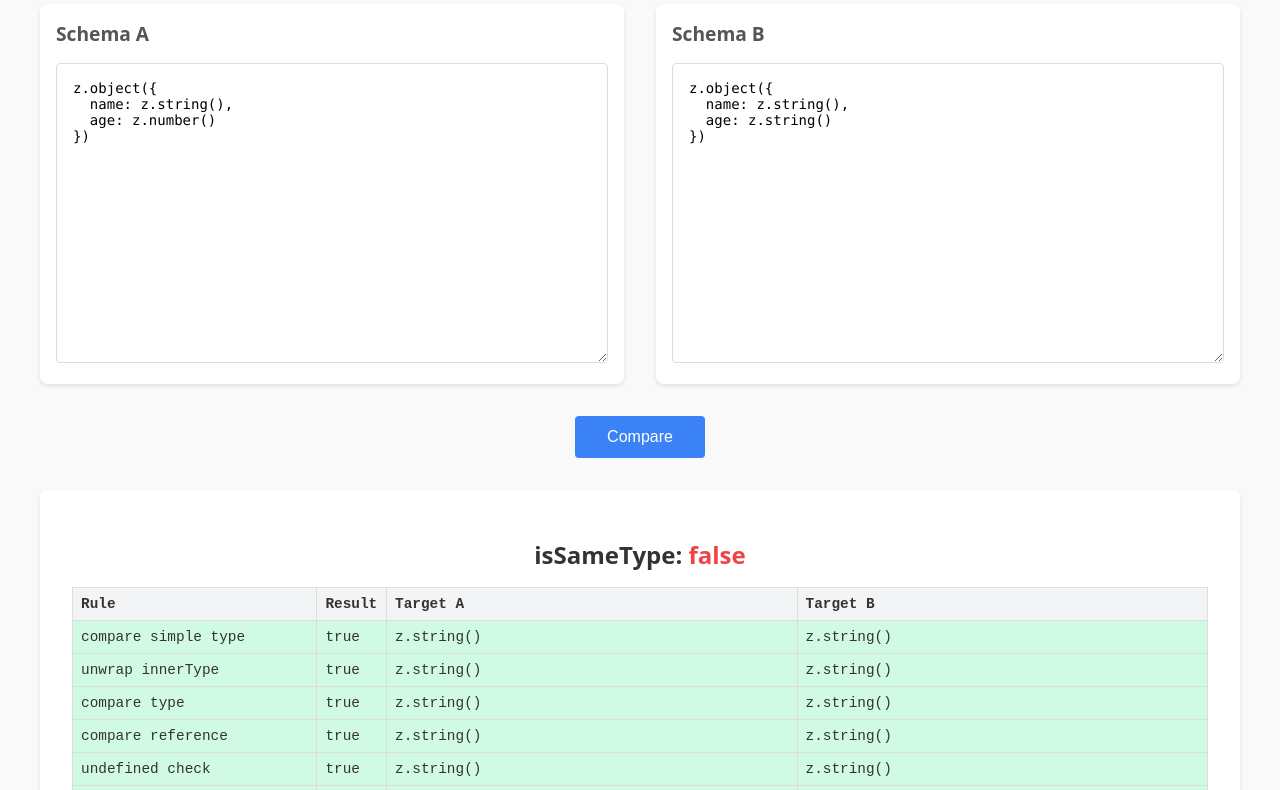
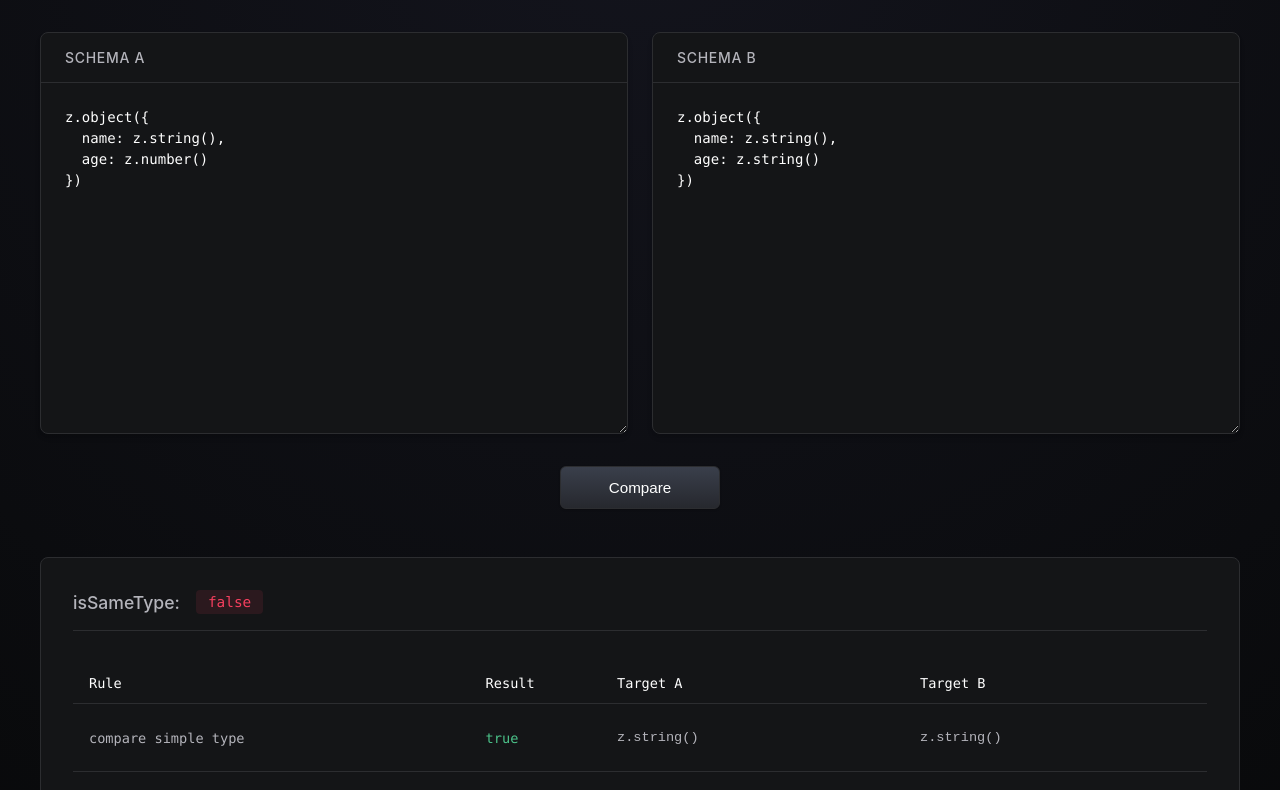
Before and after one commit to lawvs/zod-compare, a website built with Vite: page playground/index.html in a window 1280 px wide. Shown: the part 124-914 px from the top of the page. Built offline with nearby package versions, Linux system fonts and the light colour scheme.

Commit message:
feat(playground): redesign UI

```diff
--- a/playground/index.html
+++ b/playground/index.html
@@ -37,7 +37,7 @@ z.object({
         <div class="result-item">
           <strong>isSameType:</strong> <span id="isSameTypeResult">-</span>
         </div>
-        <div class="result-item" hidden>
+        <div class="result-item" style="display: none">
           <strong>isCompatibleType:</strong>
           <span id="isCompatibleTypeResult">-</span>
         </div>
--- a/playground/main.ts
+++ b/playground/main.ts
@@ -28,7 +28,10 @@ function evaluateSchema(code: string) {
 }
 
 function compare() {
-  if (errorDiv) errorDiv.textContent = "";
+  if (errorDiv) {
+    errorDiv.textContent = "";
+    errorDiv.style.display = "none";
+  }
   if (debugDiv) debugDiv.textContent = "";
   if (isSameTypeResult) {
     isSameTypeResult.textContent = "-";
@@ -73,8 +76,8 @@ function compare() {
             <tr class="${s.result ? "pass" : "fail"}">
               <td>${s.name}</td>
               <td>${s.result}</td>
-              <td>${zodToString(s.target[0])}</td>
-              <td>${zodToString(s.target[1])}</td>
+              <td><pre>${zodToString(s.target[0], { format: true })}</pre></td>
+              <td><pre>${zodToString(s.target[1], { format: true })}</pre></td>
             </tr>
           `,
             )
@@ -91,7 +94,10 @@ function compare() {
       isCompatibleTypeResult.className = compatible ? "true" : "false";
     }
   } catch (err) {
-    errorDiv.textContent = (err as Error).message;
+    if (errorDiv) {
+      errorDiv.textContent = (err as Error).message;
+      errorDiv.style.display = "block";
+    }
   }
 }
 
--- a/playground/style.css
+++ b/playground/style.css
@@ -1,136 +1,243 @@
+:root {
+  --bg-body: #08090a;
+  --bg-surface: #141517;
+  --bg-surface-hover: #1a1b1e;
+  --border-subtle: #2c2d30;
+  --border-active: #3f4145;
+  --text-primary: #ffffff;
+  --text-secondary: #b4b4bb;
+  --accent-primary: #5e6ad2;
+  --accent-hover: #6e7bf2;
+  --success: #4cc38a;
+  --error: #f43f5e;
+  --font-sans:
+    "Inter", -apple-system, BlinkMacSystemFont, "Segoe UI", Roboto, sans-serif;
+  --font-mono: "JetBrains Mono", "Fira Code", "Menlo", monospace;
+}
+
 body {
-  font-family:
-    system-ui,
-    -apple-system,
-    BlinkMacSystemFont,
-    "Segoe UI",
-    Roboto,
-    Oxygen,
-    Ubuntu,
-    Cantarell,
-    "Open Sans",
-    "Helvetica Neue",
-    sans-serif;
+  font-family: var(--font-sans);
+  background-color: var(--bg-body);
+  background-image: radial-gradient(
+    circle at 50% 0%,
+    rgba(120, 119, 198, 0.1) 0%,
+    transparent 40%
+  );
+  color: var(--text-primary);
+  margin: 0;
+  padding: 0;
+  min-height: 100vh;
+  display: flex;
+  justify-content: center;
+  -webkit-font-smoothing: antialiased;
+}
+
+#app {
+  width: 100%;
   max-width: 1200px;
-  margin: 0 auto;
-  padding: 2rem;
-  background-color: #f9f9f9;
-  color: #333;
+  padding: 3rem 2rem;
 }
 
 h1 {
   text-align: center;
-  margin-bottom: 2rem;
+  font-weight: 500;
+  font-size: 2rem;
+  margin-bottom: 3rem;
+  letter-spacing: -0.02em;
+  background: linear-gradient(to bottom right, #ffffff, #b4b4bb);
+  background-clip: text;
+  -webkit-background-clip: text;
+  -webkit-text-fill-color: transparent;
 }
 
 .container {
   display: grid;
   grid-template-columns: 1fr 1fr;
-  gap: 2rem;
+  gap: 1.5rem;
   margin-bottom: 2rem;
 }
 
 .editor-container {
-  background: white;
-  padding: 1rem;
+  background: var(--bg-surface);
+  border: 1px solid var(--border-subtle);
   border-radius: 8px;
-  box-shadow: 0 2px 4px rgba(0, 0, 0, 0.1);
+  padding: 0;
+  display: flex;
+  flex-direction: column;
+  transition: border-color 0.2s ease;
+  box-shadow:
+    0 4px 6px -1px rgba(0, 0, 0, 0.1),
+    0 2px 4px -1px rgba(0, 0, 0, 0.06);
+}
+
+.editor-container:focus-within {
+  border-color: var(--border-active);
 }
 
 h2 {
-  margin-top: 0;
-  font-size: 1.2rem;
-  color: #555;
+  margin: 0;
+  padding: 1rem 1.5rem;
+  font-size: 0.875rem;
+  font-weight: 500;
+  color: var(--text-secondary);
+  border-bottom: 1px solid var(--border-subtle);
+  text-transform: uppercase;
+  letter-spacing: 0.05em;
 }
 
 textarea {
   width: 100%;
-  height: 300px;
-  font-family: "Menlo", "Monaco", "Courier New", monospace;
+  height: 350px;
+  background: transparent;
+  color: var(--text-primary);
+  border: none;
+  padding: 1.5rem;
+  font-family: var(--font-mono);
   font-size: 14px;
-  padding: 1rem;
-  border: 1px solid #ddd;
-  border-radius: 4px;
+  line-height: 1.5;
   resize: vertical;
+  outline: none;
   box-sizing: border-box;
 }
 
 .controls {
-  text-align: center;
-  margin-bottom: 2rem;
+  display: flex;
+  justify-content: center;
+  margin-bottom: 3rem;
 }
 
 button {
-  background-color: #3b82f6;
-  color: white;
-  border: none;
-  padding: 0.75rem 2rem;
-  font-size: 1rem;
-  border-radius: 4px;
+  background: linear-gradient(180deg, #3a3f4b 0%, #26282e 100%);
+  color: var(--text-primary);
+  border: 1px solid var(--border-subtle);
+  padding: 0.75rem 3rem;
+  font-size: 0.95rem;
+  font-weight: 500;
+  border-radius: 6px;
   cursor: pointer;
-  transition: background-color 0.2s;
+  transition: all 0.2s ease;
+  box-shadow: 0 1px 2px rgba(0, 0, 0, 0.2);
 }
 
 button:hover {
-  background-color: #2563eb;
+  border-color: var(--text-secondary);
+  transform: translateY(-1px);
+  box-shadow: 0 4px 12px rgba(0, 0, 0, 0.3);
+}
+
+button:active {
+  transform: translateY(0);
 }
 
 .results {
-  background: white;
+  background: var(--bg-surface);
+  border: 1px solid var(--border-subtle);
+  border-radius: 8px;
   padding: 2rem;
-  border-radius: 8px;
-  box-shadow: 0 2px 4px rgba(0, 0, 0, 0.1);
-  text-align: center;
 }
 
 .result-item {
-  font-size: 1.5rem;
-  margin: 1rem 0;
+  display: flex;
+  align-items: center;
+  gap: 1rem;
+  font-size: 1.1rem;
+  margin-bottom: 1rem;
+  padding-bottom: 1rem;
+  border-bottom: 1px solid var(--border-subtle);
+}
+
+.result-item:last-child {
+  border-bottom: none;
+}
+
+.result-item strong {
+  color: var(--text-secondary);
+  font-weight: 500;
 }
 
 .true {
-  color: #10b981;
-  font-weight: bold;
+  color: var(--success);
+  background: rgba(76, 195, 138, 0.1);
+  padding: 0.25rem 0.75rem;
+  border-radius: 4px;
+  font-size: 0.9rem;
+  font-family: var(--font-mono);
 }
 
 .false {
-  color: #ef4444;
-  font-weight: bold;
+  color: var(--error);
+  background: rgba(244, 63, 94, 0.1);
+  padding: 0.25rem 0.75rem;
+  border-radius: 4px;
+  font-size: 0.9rem;
+  font-family: var(--font-mono);
 }
 
 .error {
-  color: #ef4444;
+  color: var(--error);
+  background: rgba(244, 63, 94, 0.05);
+  border: 1px solid rgba(244, 63, 94, 0.2);
+  padding: 1rem;
+  border-radius: 6px;
   margin-top: 1rem;
-  font-family: monospace;
+  font-family: var(--font-mono);
+  font-size: 0.9rem;
 }
 
 .debug-info {
-  margin-top: 1rem;
+  margin-top: 2rem;
   overflow-x: auto;
 }
 
 table {
   width: 100%;
   border-collapse: collapse;
-  font-size: 0.9rem;
-  font-family: monospace;
-}
-
-th,
-td {
-  border: 1px solid #ddd;
-  padding: 0.5rem;
-  text-align: left;
+  font-size: 0.85rem;
+  font-family: var(--font-mono);
+  color: var(--text-secondary);
 }
 
 th {
-  background-color: #f3f4f6;
+  text-align: left;
+  padding: 0.75rem 1rem;
+  border-bottom: 1px solid var(--border-subtle);
+  color: var(--text-primary);
+  font-weight: 500;
 }
 
-tr.fail {
-  background-color: #fee2e2;
+td {
+  padding: 0.75rem 1rem;
+  border-bottom: 1px solid var(--border-subtle);
 }
 
-tr.pass {
-  background-color: #d1fae5;
+tr:last-child td {
+  border-bottom: none;
 }
+
+tr.pass td:nth-child(2) {
+  color: var(--success);
+}
+
+tr.fail td:nth-child(2) {
+  color: var(--error);
+}
+
+/* Scrollbar styling */
+::-webkit-scrollbar {
+  width: 10px;
+  height: 10px;
+}
+
+::-webkit-scrollbar-track {
+  background: var(--bg-body);
+}
+
+::-webkit-scrollbar-thumb {
+  background: var(--border-subtle);
+  border-radius: 5px;
+  border: 2px solid var(--bg-body);
+}
+
+::-webkit-scrollbar-thumb:hover {
+  background: var(--border-active);
+}
```
